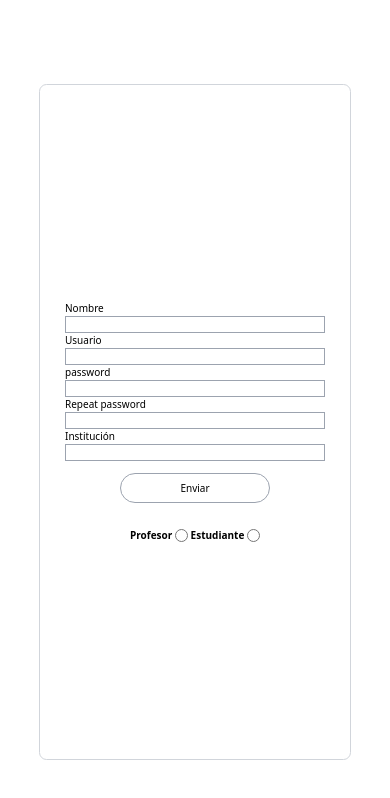
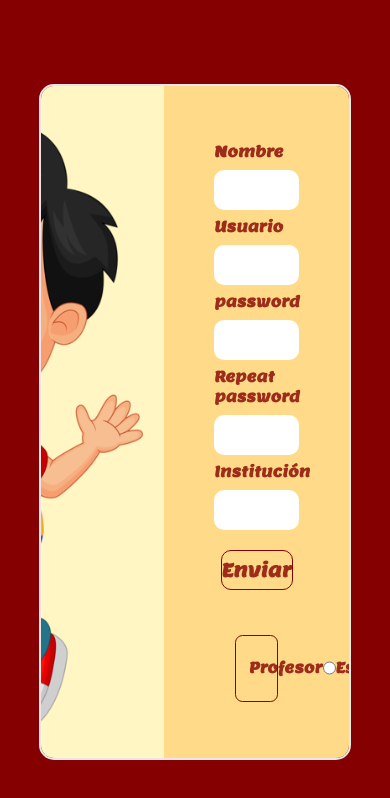
Before and after one commit to WSQuintero/QuestionsCreator, a React (Vite) app: page /sign-up in a window 390 px wide. Shown: the top 798 px of the page. Built offline with nearby package versions, Linux system fonts and the light colour scheme; no server answers; the database is empty.

Commit message:
corregidos estilos generales de login y signup

```diff
--- a/src/App.jsx
+++ b/src/App.jsx
@@ -3,7 +3,7 @@ import { AppRoutes } from "./routes/AppRoutes"
 
 function App() {
   return (
-    <main className='flex flex-col justify-center items-center min-h-[100vh] gap-5 w-full  '>
+    <main className='flex flex-col justify-center items-center min-h-[100vh] gap-5 w-full font-lemon  bg-dark-maroon text-dark-maroon/80'>
       <ContextProvider>
         <AppRoutes />
       </ContextProvider>
--- a/src/components/teacher/FormTeacher.jsx
+++ b/src/components/teacher/FormTeacher.jsx
@@ -12,7 +12,7 @@ function FormTeacher({
       {page === "form" && (
         <>
           <form
-            className='flex flex-col w-2/4 items-center gap-3 border-4 border-blue-300 p-20 text-blue-500 font-medium text-2xl'
+            className='flex flex-col w-2/4 items-center  border-4 border-blue-300  text-blue-500 font-medium text-5xl'
             onSubmit={handleSubmit}
           >
             <label htmlFor='questions' className='text-green-600'>
--- a/src/index.css
+++ b/src/index.css
@@ -1,7 +1,7 @@
+@import url('https://fonts.googleapis.com/css2?family=Lemon&family=Open+Sans&display=swap');
 @tailwind base;
 @tailwind components;
 @tailwind utilities;
-
 :root{
   font-size: 62.5%;
 }
--- a/src/pages/Login/Login.css
+++ b/src/pages/Login/Login.css
@@ -1,3 +1,3 @@
 .background-img{
-  background-image: url("https://images.freeimages.com/vhq/images/istock/previews/2633/26331699-school-symbols-wallpaper.jpg");
+  background-image: url("/klipartz.png");
 }
--- a/src/pages/Login/Login.jsx
+++ b/src/pages/Login/Login.jsx
@@ -1,6 +1,6 @@
-import { useNavigate } from "react-router"
-import { useLoginUserAuthentication } from "../../customHooks/useLoginUserAuthentication"
-import "./Login.css"
+import { useNavigate } from 'react-router'
+import { useLoginUserAuthentication } from '../../customHooks/useLoginUserAuthentication'
+import './Login.css'
 
 function Login() {
   const { loginUserAuth, errorAutehenticationLogin } =
@@ -17,41 +17,48 @@ function Login() {
 
   return (
     <>
-      <div className='flex w-4/5 border border-gray-300 h-[80vh] rounded-xl'>
-        <div className='w-2/4 flex flex-col justify-center items-center background-img'/>
+      <div className='flex  justify-center items-center w-4/5 bg-deep-magenta h-[80vh] rounded-3xl border-2 overflow-hidden'>
+        <figure className='w-2/5 h-full flex justify-center items-center  bg-pale-yellow'>
+          <img src='/klipartz.png' alt='loginImg'  className=' object-cover object-right h-full'/>
+        </figure>
         <form
-          className='flex flex-col w-2/4 justify-center p-5'
-          onSubmit={handleSubmitLogin}
-        >
-          <label htmlFor='inputUser'>Usuario</label>
+          className='flex flex-col  w-3/5 justify-center p-10 gap-3 bg-pastel-yellow h-full'
+          onSubmit={handleSubmitLogin}>
+          <label htmlFor='inputUser' className='text-3xl font-bold'>
+            Usuario
+          </label>
           <input
             type='email'
             name='inputUser'
             id='inputUser'
-            className='border border-gray-400'
+            className='border h-[40px] rounded-lg px-5'
             required
           />
-          <label htmlFor='inputPassword'>Password</label>{" "}
+          <label htmlFor='inputPassword' className='text-3xl font-bold'>
+            Password
+          </label>{' '}
           <input
             type='password'
             name='inputPassword'
             id='inputPassword'
-            className='border border-gray-400'
+            className='border h-[40px] rounded-lg px-5'
             required
           />
-          <button className='border border-gray-400 p-5 rounded-2xl mt-10'>
+          <button className='p-5 rounded-2xl mt-10 bg-dark-red text-white hover:bg-pale-yellow hover:text-dark-maroon font-bold text-2xl border border-dark-maroon'>
             Ingresar
           </button>
-          <p className='w-full mt-5'>
-            ¿Aun no tienes cuenta?{" "}
+          <div className='w-full flex justify-end text-2xl'>
+
+          <p className=' mt-5'>
+            ¿Aun no tienes cuenta?{' '}
             <span
-              className='font-bold cursor-pointer'
-              onClick={() => navigate("/sign-up")}
-            >
-              {" "}
-              click aquí{" "}
+              className='font-bold cursor-pointer text-dark-red'
+              onClick={() => navigate('/sign-up')}>
+              {' '}
+              click aquí{' '}
             </span>
           </p>
+          </div>
         </form>
       </div>
       <span className='text-3xl text-red-600 font-bold '>
--- a/src/pages/SignUp/SignUp.css
+++ b/src/pages/SignUp/SignUp.css
@@ -1,3 +1,15 @@
-.background-img{
-  background-image: url("https://previews.123rf.com/images/marinamandarina/marinamandarina1606/marinamandarina160600026/59214359-de-vuelta-a-la-escuela-texturas-para-fondos-de-escritorio-rellenos-de-fondo-p%C3%A1gina-web.jpg");
+input{
+  @apply h-[40px] rounded-2xl px-5;
 }
+
+label{
+  @apply text-2xl font-bold;
+}
+
+button{
+  @apply w-[300px]  flex justify-center items-center  h-[40px]  p-5 rounded-2xl mt-10  bg-dark-red text-white hover:bg-pale-yellow hover:text-dark-maroon font-bold text-3xl border border-dark-maroon;
+}
+
+form input[type="radio"] {
+  @apply w-[30px]
+}
--- a/src/pages/SignUp/SignUp.jsx
+++ b/src/pages/SignUp/SignUp.jsx
@@ -1,14 +1,14 @@
-import { useEffect, useState } from "react"
-import { addUserInDb } from "../../logic/addUserInDb"
-import { useNavigate } from "react-router"
-import { useReadAllDataInDb } from "../../customHooks/useReadAllDataInDb"
-import { useAddUserAuthentication } from "../../customHooks/useAddUserAuthentication"
-import "./SignUp.css"
+import { useEffect, useState } from 'react'
+import { addUserInDb } from '../../logic/addUserInDb'
+import { useNavigate } from 'react-router'
+import { useReadAllDataInDb } from '../../customHooks/useReadAllDataInDb'
+import { useAddUserAuthentication } from '../../customHooks/useAddUserAuthentication'
+import './SignUp.css'
 
 function SignUp() {
-  const { data, readDataInDb } = useReadAllDataInDb("users")
-  const [messageAdd, setMessageAdd] = useState("")
-  const [errorMessage, setErrorMessage] = useState("")
+  const { data, readDataInDb } = useReadAllDataInDb('users')
+  const [messageAdd, setMessageAdd] = useState('')
+  const [errorMessage, setErrorMessage] = useState('')
   const [user, setUser] = useState(null)
   const [userWithPass, setUserWithPass] = useState({})
   const { isCreatedUser, AddUserAuth } = useAddUserAuthentication()
@@ -21,18 +21,18 @@ function SignUp() {
       userName: event.target.userName.value,
       userEmail: event.target.userEmail.value,
       typeUser: inputTypeUser[0].checked
-        ? "teacher"
+        ? 'teacher'
         : inputTypeUser[1].checked
-        ? "student"
+        ? 'student'
         : false,
-      userSchool: event.target.school.value.toLowerCase(),
+      userSchool: event.target.school.value.toLowerCase()
     }
     setUser(newUser)
 
     const pass = {
       userEmail: event.target.userEmail.value,
       password: event.target.password.value,
-      repeatPassword: event.target.repeatPassword.value,
+      repeatPassword: event.target.repeatPassword.value
     }
     setUserWithPass(pass)
   }
@@ -51,92 +51,106 @@ function SignUp() {
           )
 
           const sendUser = async (newUser) => {
-            const resultAdd = await addUserInDb(newUser, "users")
+            const resultAdd = await addUserInDb(newUser, 'users')
 
             setMessageAdd(resultAdd)
             setTimeout(() => {
-              setMessageAdd("")
-              navigate("/login")
+              setMessageAdd('')
+              navigate('/login')
             }, 2000)
           }
 
           if (!validateUsers) {
             AddUserAuth({
               email: userWithPass.userEmail,
-              password: userWithPass.password,
+              password: userWithPass.password
             })
             if (isCreatedUser) sendUser(user)
           } else {
-            setErrorMessage("El correo ya se encuentra registrado")
+            setErrorMessage('El correo ya se encuentra registrado')
             setTimeout(() => {
-              setErrorMessage("")
+              setErrorMessage('')
             }, 2000)
           }
         } else {
-          setErrorMessage("Las dos contraseñas deben coincidir")
+          setErrorMessage('Las dos contraseñas deben coincidir')
           setTimeout(() => {
-            setErrorMessage("")
+            setErrorMessage('')
           }, 2000)
         }
       } else {
-        setErrorMessage("La contraseña debe contener mínimo 6 caracteres")
+        setErrorMessage('La contraseña debe contener mínimo 6 caracteres')
         setTimeout(() => {
-          setErrorMessage("")
+          setErrorMessage('')
         }, 2000)
       }
     }
   }, [user, isCreatedUser])
 
   return (
-    <div className='flex w-4/5 border border-gray-300 h-[80vh] rounded-xl'>
-      <div className='w-2/4 sm:flex flex-col justify-center items-center background-img hidden' />
+    <div className='flex  justify-center items-center w-4/5 bg-deep-magenta h-[80vh] rounded-3xl border-2 overflow-hidden'>
+      <figure className='w-2/5 h-full flex justify-center items-center  bg-pale-yellow'>
+        <img
+          src='/klipartz.png'
+          alt='loginImg'
+          className=' object-cover object-right h-full'
+        />
+      </figure>{' '}
+      <div className='flex flex-col  w-3/5 justify-center p-20 gap-3 bg-pastel-yellow h-full '>
+
       <form
-        className='w-full sm:w-2/4 flex flex-col justify-center items-start p-10'
-        onSubmit={handleRegisterForm}
-      >
+          className='flex flex-col  w-full justify-center  gap-3 bg-pastel-yellow h-full'
+          onSubmit={handleRegisterForm}>
         <label htmlFor='userName'>Nombre</label>
         <input
           type='text'
           id='userName'
           name='userName'
-          className='border border-gray-400 w-full'
+          className='px-5'
         />
         <label htmlFor='userEmail'>Usuario</label>
         <input
           type='email'
           id='userEmail'
           name='userEmail'
-          className='border border-gray-400 w-full'
           required
+          className='px-5'
+
         />
         <label htmlFor='password'>password</label>
         <input
           type='password'
           id='password'
           name='password'
-          className='border border-gray-400 w-full'
           required
+          className='px-5'
+
         />
         <label htmlFor='repeatPassword'>Repeat password</label>
         <input
           type='password'
           id='repeatPassword'
           name='repeatPassword'
-          className='border border-gray-400 w-full'
           required
+          className='px-5'
+
         />
         <label htmlFor='repeatPassword'>Institución</label>
         <input
           type='text'
           id='school'
           name='school'
-          className='border border-gray-400 w-full'
           required
+          className='px-5'
+
         />
-        <button className='border border-gray-400 rounded-full w-[150px] m-auto mt-5 mb-0 h-[30px] hover:bg-green-500 hover:text-white font-medium'>
+        <div className='w-full flex justify-center p-5'>
+
+        <button className='text-3xl font-bold' >
           Enviar
         </button>
-        <div className='flex w-2/4 m-auto mb-0 justify-between mt-10 '>
+        </div>
+        <div className='flex w-2/4 m-auto mb-0 justify-between mt-10 items-center border border-dark-maroon p-5 rounded-xl '>
           <label htmlFor='teacher' className='font-bold'>
             Profesor
           </label>
@@ -147,16 +161,17 @@ function SignUp() {
           <input type='radio' name='typeUser' id='student' required />
         </div>
       </form>
-      {messageAdd !== "" && (
-        <p className='text-3xl text-green-600 font-medium'>
+      {messageAdd !== '' && (
+        <p className='text-3xl text-green-600 font-medium m-auto'>
           Usuario creado exitosamente
         </p>
       )}
-      {errorMessage !== "" && (
-        <p className='text-3xl text-red-600 font-medium mt-5'>
-          {errorMessage}{" "}
+      {errorMessage !== '' && (
+        <p className='text-3xl text-red-600 font-medium mt-5 m-auto'>
+          {errorMessage}{' '}
         </p>
       )}
+      </div>
     </div>
   )
 }
--- a/src/pages/teacher/HomeTeacher/HomeTeacher.jsx
+++ b/src/pages/teacher/HomeTeacher/HomeTeacher.jsx
@@ -48,16 +48,16 @@ function HomeTeacher() {
   return (
     <>
       {optionSelected === "" && (
-        <div className='border border-gray-400 flex flex-col p-10 rounded-xl w-2/4 h-[200px] items-center justify-center gap-5'>
+        <div className='border bg-pale-yellow flex flex-col  rounded-xl w-full h-[90vh] items-center justify-center '>
           <button
             onClick={() => setOptionSelected("newQuestionarie")}
-            className='border border-blue-300 p-5 rounded-lg bg-blue-200 font-bold text-blue-900 w-[200px] hover:bg-blue-100'
+            className='border bg-pastel-yellow  p-5 rounded-lg  font-bold text-blue-900 text-3xl h-2/4 w-full hover:bg-blue-900 hover:text-pale-yellow'
           >
             Crear un nuevo questionario
           </button>
           <button
             onClick={() => setOptionSelected("checkResultsStudent")}
-            className='border border-red-300 p-5 rounded-lg bg-red-200 font-bold text-red-900 w-[200px] hover:bg-red-100'
+            className='border bg-pastel-yellow  p-5 rounded-lg  font-bold text-dark-maroon text-3xl h-2/4 w-full hover:bg-blue-900 hover:text-pale-yellow'
           >
             validar resultados estudiantes
           </button>
```
Also changed, not shown: tailwind.config.js (+14 -3 lines), public/klipartz.png (added), 1 other file (tests, documents, lock files or other folders).
